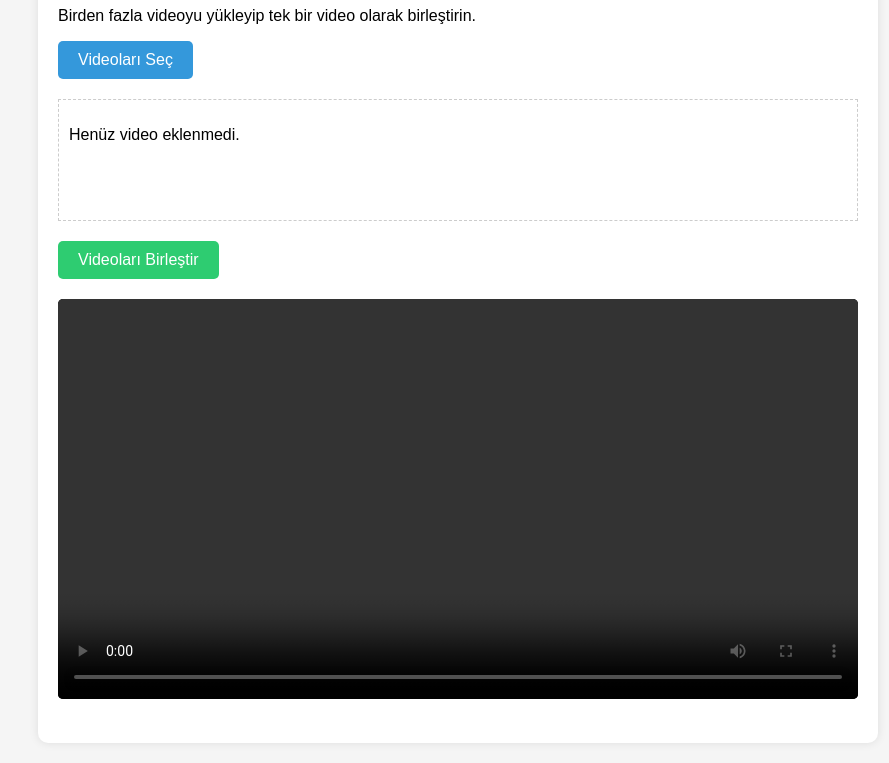
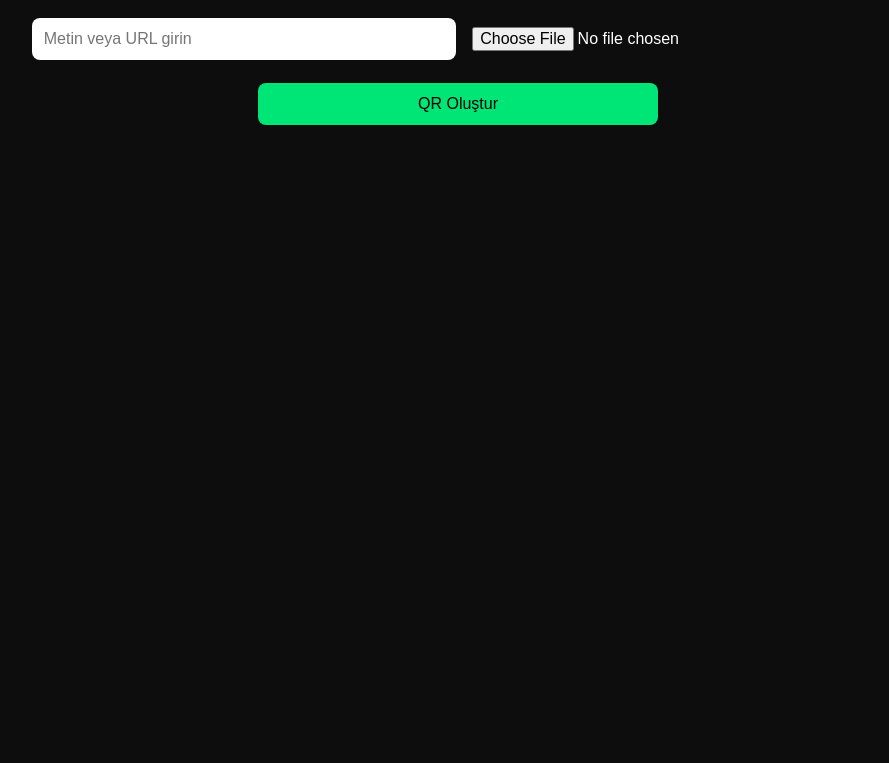
Before and after one commit to looxmaxwu2/warehouse-video-edit, a plain HTML site: page index.html in a window 1280 px wide. Shown: the part 113-876 px from the top of the page, without its empty margins (182-1071 px from the left). After the commit the page ends 800 px from the top, so only its background shows below. Drawn offline with Linux system fonts and the light colour scheme.

Commit message:
Update index.html

```diff
--- a/index.html
+++ b/index.html
@@ -2,136 +2,88 @@
 <html lang="tr">
 <head>
   <meta charset="UTF-8">
-  <meta name="viewport" content="width=device-width, initial-scale=1.0">
-  <title>Online Video Birleştirici</title>
+  <title>QR Kod + Görsel</title>
   <style>
     body {
-      font-family: Arial, sans-serif;
-      background-color: #f5f5f5;
-      margin: 0;
-      padding: 20px;
+      background: #0d0d0d;
+      color: white;
+      font-family: sans-serif;
+      text-align: center;
+      padding: 30px;
     }
-    .container {
-      max-width: 800px;
-      margin: 0 auto;
-      background: white;
-      padding: 20px;
-      border-radius: 10px;
-      box-shadow: 0 0 10px rgba(0, 0, 0, 0.1);
-    }
-    h1 {
-      color: #ff4757;
-      text-align: center;
-    }
-    #video-container {
-      margin: 20px 0;
-    }
-    #preview {
+    input, button {
+      margin: 10px 0;
+      padding: 12px;
+      border-radius: 8px;
+      border: none;
       width: 100%;
-      background: #000;
-      border-radius: 5px;
-    }
-    #file-input {
-      display: none;
-    }
-    .upload-btn {
-      background: #3498db;
-      color: white;
-      padding: 10px 20px;
-      border: none;
-      border-radius: 5px;
-      cursor: pointer;
-      font-size: 16px;
-      margin-right: 10px;
-    }
-    .merge-btn {
-      background: #2ecc71;
-      color: white;
-      padding: 10px 20px;
-      border: none;
-      border-radius: 5px;
-      cursor: pointer;
+      max-width: 400px;
       font-size: 16px;
     }
-    .video-list {
-      margin: 20px 0;
-      border: 1px dashed #ccc;
-      padding: 10px;
-      min-height: 100px;
+    button {
+      background-color: #00e676;
+      color: black;
+      cursor: pointer;
+    }
+    #qr {
+      margin-top: 20px;
     }
   </style>
 </head>
 <body>
-  <div class="container">
-    <h1>Online Video Birleştirici</h1>
-    <p>Birden fazla videoyu yükleyip tek bir video olarak birleştirin.</p>
+  <h1>Temalı QR Kod Oluştur</h1>
+  <input type="text" id="qrText" placeholder="Metin veya URL girin">
+  <input type="file" id="logoInput" accept="image/*">
+  <button onclick="generateQR()">QR Oluştur</button>
+  <div id="qr"></div>
 
-    <button class="upload-btn" onclick="document.getElementById('file-input').click()">Videoları Seç</button>
-    <input type="file" id="file-input" accept="video/*" multiple>
+  <script src="https://cdn.jsdelivr.net/npm/qrcode@1.5.3/build/qrcode.min.js"></script>
+  <script>
+    async function generateQR() {
+      const text = document.getElementById('qrText').value;
+      const logoFile = document.getElementById('logoInput').files[0];
 
-    <div class="video-list" id="video-list">
-      <p>Henüz video eklenmedi.</p>
-    </div>
+      const canvas = document.createElement('canvas');
+      canvas.width = 300;
+      canvas.height = 300;
 
-    <button class="merge-btn" id="merge-btn">Videoları Birleştir</button>
+      await QRCode.toCanvas(canvas, text, {
+        width: 300,
+        margin: 2,
+        color: {
+          dark: '#000000',
+          light: '#ffffff'
+        }
+      });
 
-    <div id="video-container">
-      <video id="preview" controls></video>
-    </div>
-  </div>
+      const ctx = canvas.getContext('2d');
 
-  <script>
-    const fileInput = document.getElementById('file-input');
-    const videoList = document.getElementById('video-list');
-    const mergeBtn = document.getElementById('merge-btn');
-    const preview = document.getElementById('preview');
-    let videos = [];
-
-    // Video seçildiğinde
-    fileInput.addEventListener('change', function(e) {
-      videos = Array.from(e.target.files);
-      updateVideoList();
-    });
-
-    // Video listesini güncelle
-    function updateVideoList() {
-      if (videos.length === 0) {
-        videoList.innerHTML = '<p>Henüz video eklenmedi.</p>';
-        return;
+      if (logoFile) {
+        const reader = new FileReader();
+        reader.onload = function(e) {
+          const img = new Image();
+          img.onload = function() {
+            const size = 60;
+            const x = (canvas.width - size) / 2;
+            const y = (canvas.height - size) / 2;
+            ctx.fillStyle = "#fff";
+            ctx.fillRect(x - 4, y - 4, size + 8, size + 8); // beyaz arka plan
+            ctx.drawImage(img, x, y, size, size);
+            showQR(canvas);
+          };
+          img.src = e.target.result;
+        };
+        reader.readAsDataURL(logoFile);
+      } else {
+        showQR(canvas);
       }
-
-      videoList.innerHTML = '';
-      videos.forEach((video, index) => {
-        const videoItem = document.createElement('div');
-        videoItem.innerHTML = `
-          <p>${index + 1}. ${video.name} (${formatFileSize(video.size)})</p>
-        `;
-        videoList.appendChild(videoItem);
-      });
     }
 
-    // Dosya boyutunu formatla (MB/KB)
-    function formatFileSize(bytes) {
-      if (bytes < 1024) return bytes + ' B';
-      else if (bytes < 1048576) return (bytes / 1024).toFixed(2) + ' KB';
-      else return (bytes / 1048576).toFixed(2) + ' MB';
+    function showQR(canvas) {
+      const qrDiv = document.getElementById('qr');
+      qrDiv.innerHTML = "";
+      qrDiv.appendChild(canvas);
     }
-
-    // Birleştirme butonu (simüle edildi)
-    mergeBtn.addEventListener('click', function() {
-      if (videos.length === 0) {
-        alert('Lütfen en az bir video seçin!');
-        return;
-      }
-
-      alert('Video birleştirme işlemi başlatıldı! (Bu örnekte gerçek birleştirme yapılmaz)');
-
-      // Örnek: İlk videoyu oynat
-      if (videos.length > 0) {
-        const videoUrl = URL.createObjectURL(videos[0]);
-        preview.src = videoUrl;
-      }
-    });
   </script>
 </body>
 </html>
```
